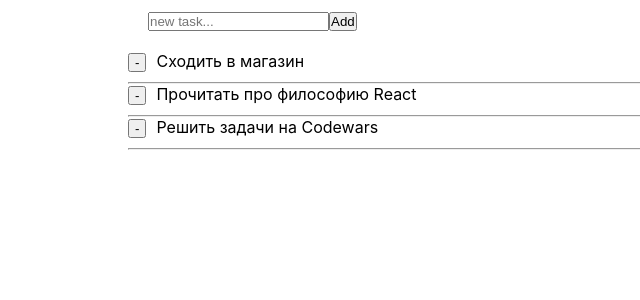
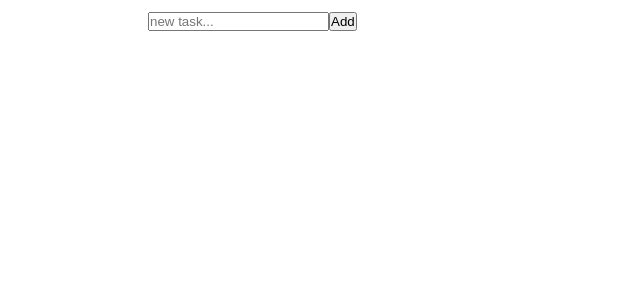
Before and after one commit to ilyakalistratov/test, a React (Create React App) app in the folder Урок6/Portfolio/: page / in a window 1280 px wide. Shown: the top 300 px of the page, without its empty margins (0-640 px from the left). Built offline with nearby package versions, Linux system fonts and the light colour scheme.

Commit message:
[6] Переименованы компоненты (AddTask и ViewTask). Добавлено удаление записей.

```diff
--- a/Урок6/Portfolio/package.json
+++ b/Урок6/Portfolio/package.json
@@ -3,6 +3,7 @@
   "version": "0.1.0",
   "private": true,
   "dependencies": {
+    "lodash": "^4.17.15",
     "react": "^16.9.0",
     "react-dom": "^16.9.0",
     "react-scripts": "3.1.0"
--- a/Урок6/Portfolio/src/components/TaskAdd.jsx
+++ b/Урок6/Portfolio/src/components/AddTask.jsx
@@ -1,7 +1,7 @@
 import React from 'react';
 import s from './Task.module.css';
 
-class TaskAdd extends React.Component {
+class AddTask extends React.Component {
 
 
   render() {
@@ -15,4 +15,4 @@ class TaskAdd extends React.Component {
     )
   }
 }
-export default TaskAdd;
+export default AddTask;
--- a/Урок6/Portfolio/src/components/TaskContainer.jsx
+++ b/Урок6/Portfolio/src/components/TaskContainer.jsx
@@ -1,12 +1,13 @@
 import React from 'react';
-import TaskAdd from './TaskAdd';
-import TaskView from './TaskView';
+import AddTask from './AddTask';
+import ViewTask from './ViewTask';
 import s from './Task.module.css';
+import { uniqueId } from 'lodash';
 
 class TaskContainer extends React.Component {
   constructor(props) {
     super(props);
-    this.state = { tasks: ['Сходить в магазин', 'Прочитать про философию React', 'Решить задачи на Codewars'], item: '' }
+    this.state = { tasks: [], item: '' }
   }
   addItemValue = (e) => {
     let val = e.target.value;
@@ -14,17 +15,23 @@ class TaskContainer extends React.Component {
   }
   addTask = (e) => {
     e.preventDefault();
-    let tasks = this.state.tasks;
-    let newTask = this.state.item;
+    let { tasks } = this.state;
+    let newTask = { id: uniqueId(), text: this.state.item };
     this.setState({ tasks: [newTask, ...tasks] });
     this.setState({ item: '' });
+  }
+  removeTask = (id) => (e) => {
+    e.preventDefault();
+    let { tasks } = this.state;
+    let filtered = tasks.filter(item => item.id != id)
+    this.setState({ tasks: filtered })
   }
 
   render() {
     return (
       <div className={s.container}>
-        <TaskAdd addItemValue={this.addItemValue} itemValue={this.state.item} addTask={this.addTask} />
-        <TaskView tasks={this.state.tasks} />
+        <AddTask addItemValue={this.addItemValue} itemValue={this.state.item} addTask={this.addTask} />
+        <ViewTask tasks={this.state.tasks} removeTask={this.removeTask} />
       </div>
     )
   }
--- a/Урок6/Portfolio/src/components/TaskView.jsx
+++ b/Урок6/Portfolio/src/components/ViewTask.jsx
@@ -1,8 +1,8 @@
 import React from 'react';
 import s from './Task.module.css';
 
-const TaskView = (props) => {
-
+const ViewTask = (props) => {
+  let removeTask = props.removeTask;
   return (
 
     <div className='tasks_list'>
@@ -10,11 +10,11 @@ const TaskView = (props) => {
         {props.tasks.map(item => {
           return (
             <>
-              <div>
+              <div key={item.id}>
                 <form className={s.tasks_list_form}>
-                  <button className={s.tasks_list_button}>-</button>
+                  <button className={s.tasks_list_button} onClick={removeTask(item.id)}>-</button>
                 </form>
-                <li className={s.tasks_list_item}>{item}</li>
+                <li className={s.tasks_list_item}>{item.text}</li>
                 <hr />
               </div>
             </>
@@ -26,4 +26,4 @@ const TaskView = (props) => {
 
   )
 }
-export default TaskView;
+export default ViewTask;
```
